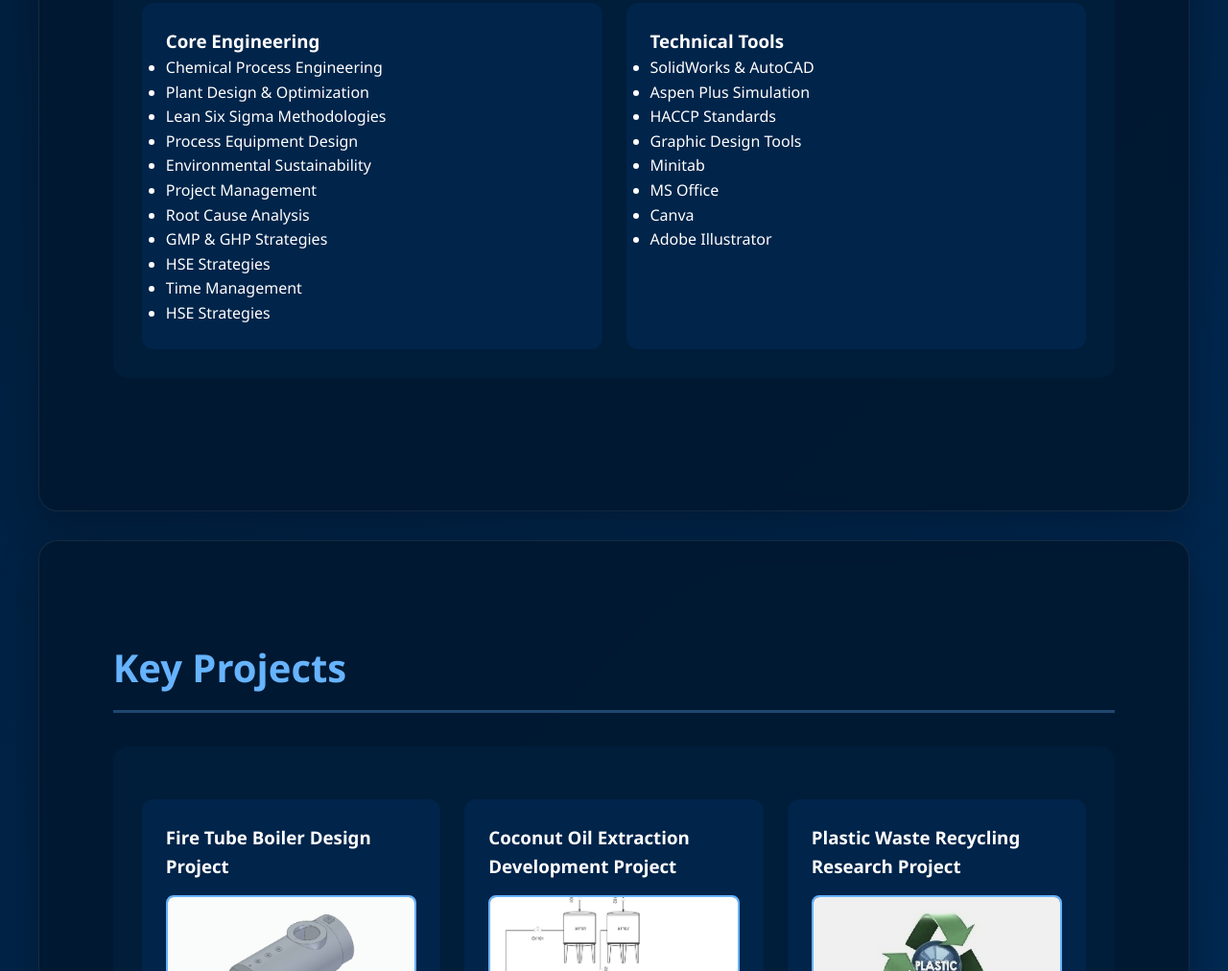
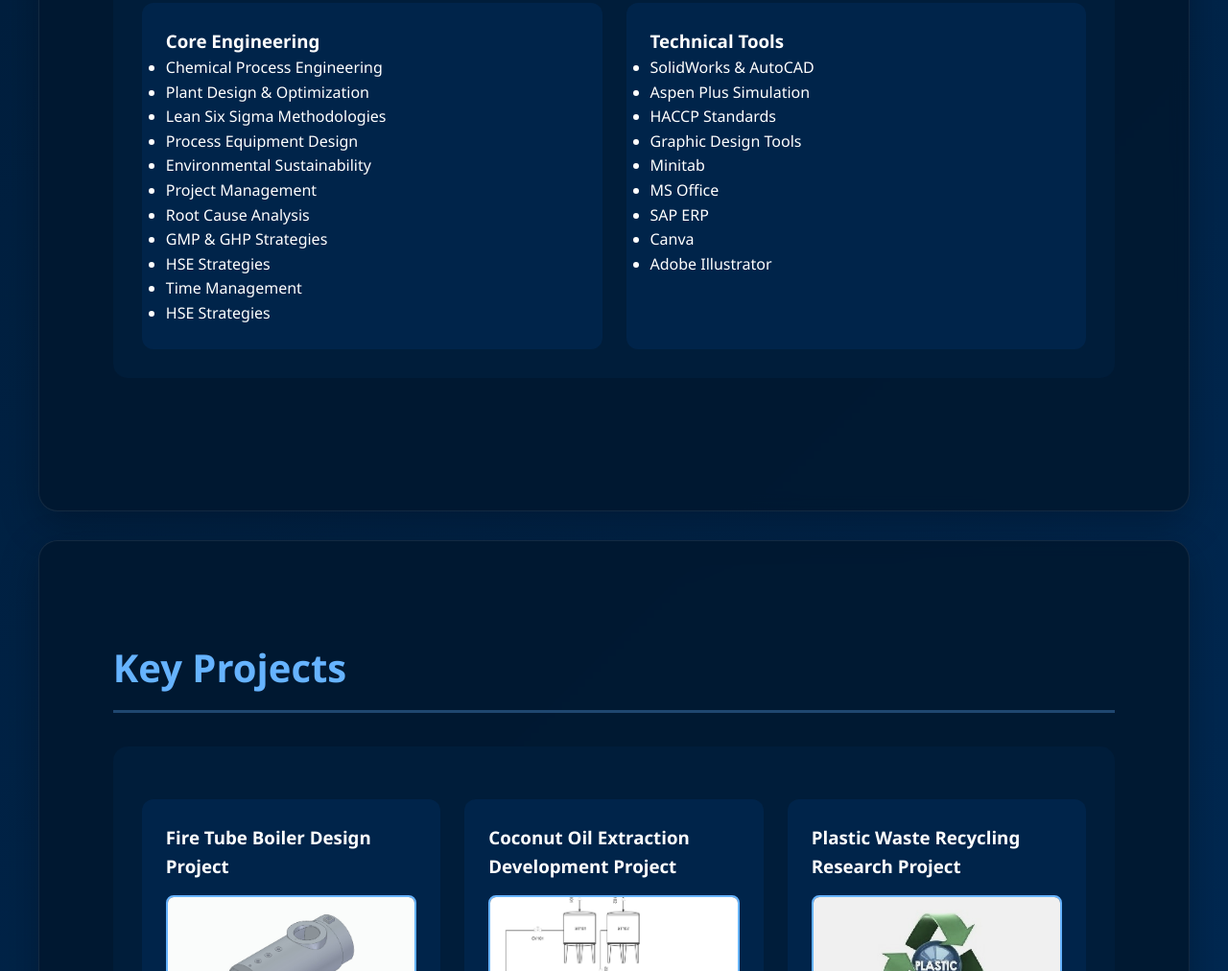
Before and after one commit to SahanKariyawasam98/Sahan-Kariyawasam-Website, a plain HTML site: page index.html in a window 1280 px wide. Shown: the part 1957-2969 px from the top of the page at 96% size. Drawn offline with nearby package versions, Linux system fonts and the light colour scheme.

Commit message:
Update index.html

```diff
--- a/index.html
+++ b/index.html
@@ -641,6 +641,7 @@
                         <li>Graphic Design Tools</li>
                         <li>Minitab</li>
                         <li>MS Office</li>
+                        <li>SAP ERP</li>
                         <li>Canva</li>
                         <li>Adobe Illustrator</li>
                     </ul>
```
